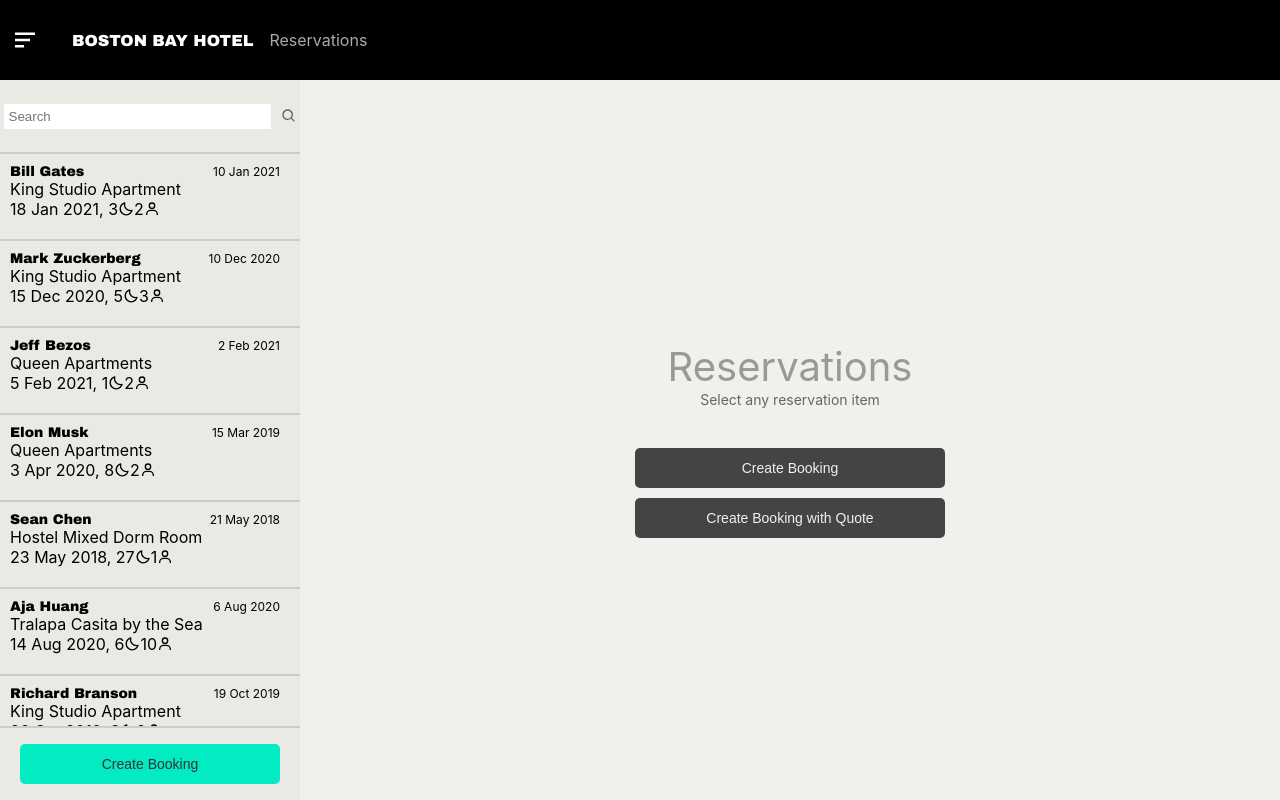
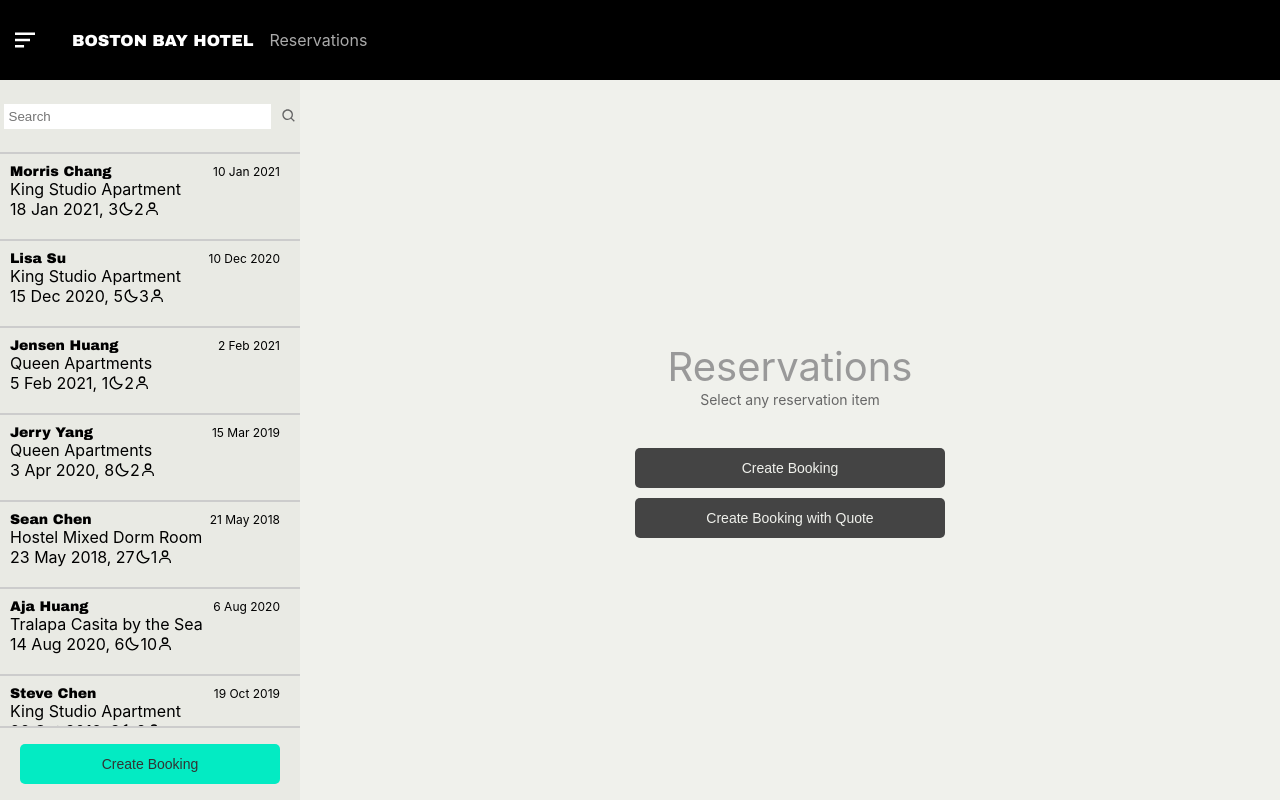
Before and after one commit to tix123/Lodgify-mockup, a React (Create React App) app: page / in a window 1280 px wide. Built offline with nearby package versions, Linux system fonts and the light colour scheme.

Commit message:
Implement search function

```diff
--- a/src/components/ReservationBody/index.js
+++ b/src/components/ReservationBody/index.js
@@ -37,14 +37,14 @@ const ReservationBody = () => {
     const [bookings, setBookings] = useState([
         {
             "id": "1",
-          "name": "Bill Gates",
+            "name": "Morris Chang",
             "update": "10 Jan 2021",
             "room": "King Studio Apartment",
             "arrival": "18 Jan 2021",
             "departure": "22 Jan 2021",
             "night": 3,
             "people": 2,
-          "email": "bill.gates@gmail.com",
+            "email": "Morris.Chang@gmail.com",
             "phone": "+14449991234",
             "location": "CA",
             "language": "English",
@@ -52,14 +52,14 @@ const ReservationBody = () => {
         },
         {
             "id": "2",
-          "name": "Mark Zuckerberg",
+            "name": "Lisa Su",
             "update": "10 Dec 2020",
             "room": "King Studio Apartment",
             "arrival": "15 Dec 2020",
             "departure": "21 Dec 2020",
             "night": 5,
             "people": 3,
-          "email": "mark.zuckerberg@gmail.com",
+            "email": "Lisa.Su@gmail.com",
             "phone": "+14449994321",
             "location": "CA",
             "language": "English",
@@ -67,14 +67,14 @@ const ReservationBody = () => {
         },
         {
             "id": "3",
-          "name": "Jeff Bezos",
+            "name": "Jensen Huang",
             "update": "2 Feb 2021",
             "room": "Queen Apartments",
             "arrival": "5 Feb 2021",
             "departure": "6 Feb 2021",
             "night": 1,
             "people": 2,
-          "email": "jeff.bezos@gmail.com",
+            "email": "Jensen.Huang@gmail.com",
             "phone": "+14449991234",
             "location": "CA",
             "language": "English",
@@ -82,14 +82,14 @@ const ReservationBody = () => {
         },
         {
             "id": "4",
-          "name": "Elon Musk",
+            "name": "Jerry Yang",
             "update": "15 Mar 2019",
             "room": "Queen Apartments",
             "arrival": "3 Apr 2020",
             "departure": "12 Apr 2020",
             "night": 8,
             "people": 2,
-          "email": "elon.musk@gmail.com",
+            "email": "Jerry.Yang@gmail.com",
             "phone": "+14449994321",
             "location": "CA",
             "language": "English",
@@ -127,14 +127,14 @@ const ReservationBody = () => {
         },
         {
             "id": "7",
-          "name": "Richard Branson",
+            "name": "Steve Chen",
             "update": "19 Oct 2019",
             "room": "King Studio Apartment",
             "arrival": "26 Oct 2019",
             "departure": "30 Oct 2019",
             "night": 3,
             "people": 2,
-          "email": "richard.ranson@gmail.com",
+            "email": "Steve.Chen@gmail.com",
             "phone": "+14449991234",
             "location": "CA",
             "language": "English",
@@ -159,7 +159,7 @@ const ReservationBody = () => {
     //     .then((res) => { setBookings(res.data) });
     // }, []);
 
-    const selectedBooking = bookings.find(selectedBooking => selectedBooking.id === id);
+    const selectedBooking = bookings.find(booking => booking.id === id);
 
     const bookingDetail = () => {
         if (selectedBooking === undefined) {
@@ -227,6 +227,14 @@ const ReservationBody = () => {
         }
     };
 
+    const [originalBookings, setOriginalBookings] = useState(null)
+
+    const handleSearch = (value) => {
+        setOriginalBookings(bookings);
+        let searchResult = bookings.filter(booking => booking.name.toLowerCase().includes(value.toLowerCase()));
+        setBookings(searchResult);
+    }
+
     return (
         <BookingBodyWarp>
             <NavSideBar>
@@ -237,6 +245,7 @@ const ReservationBody = () => {
                         name='keyWord'
                         placeholder='Search'
                         size='30'
+                        onChange={(e) => handleSearch(e.target.value)}
                     />
                     <BiSearch style={{ color: '#666', marginLeft: '10px' }} />
                 </NavTopBlock>
```
Lines whose indentation alone changed are shown as unchanged.
